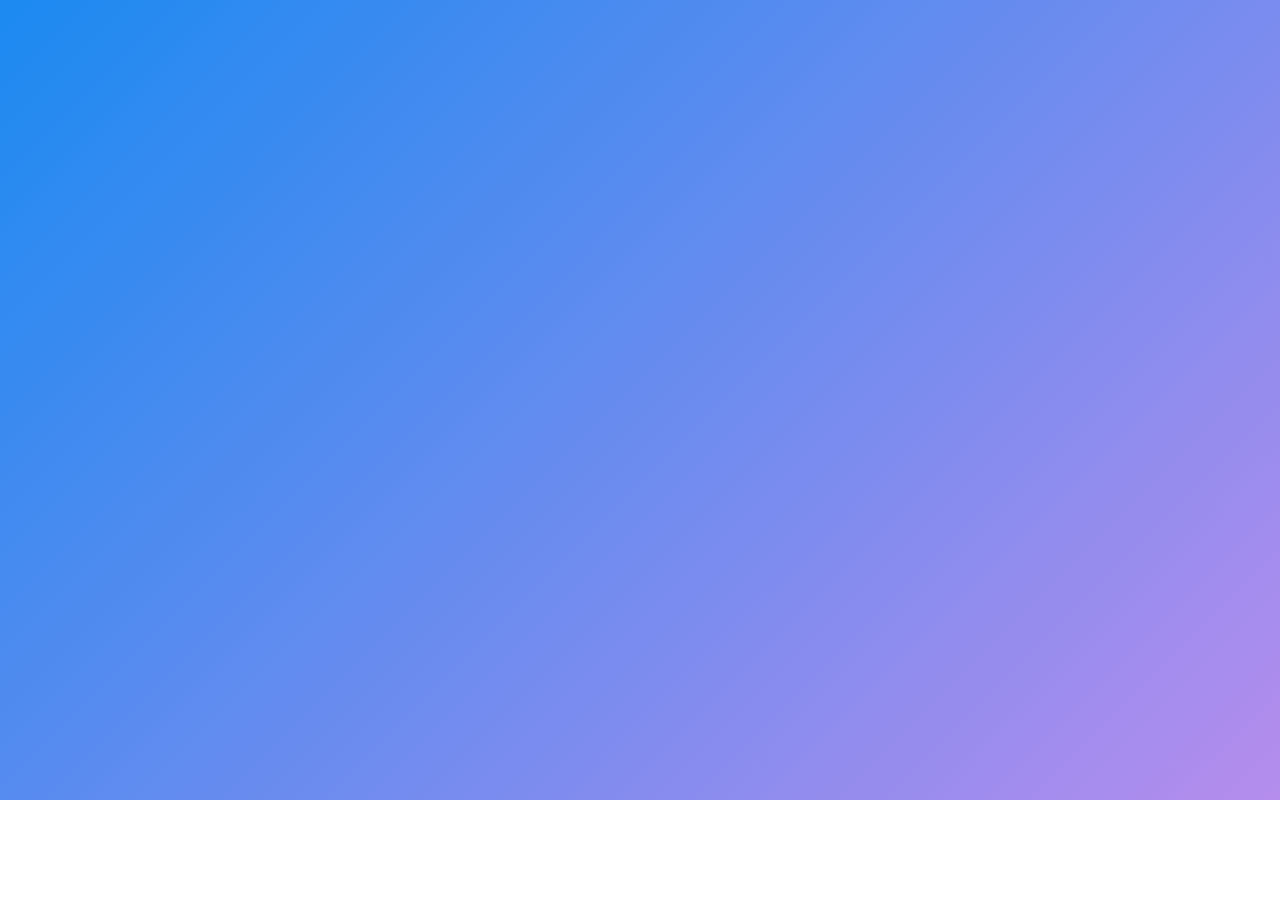
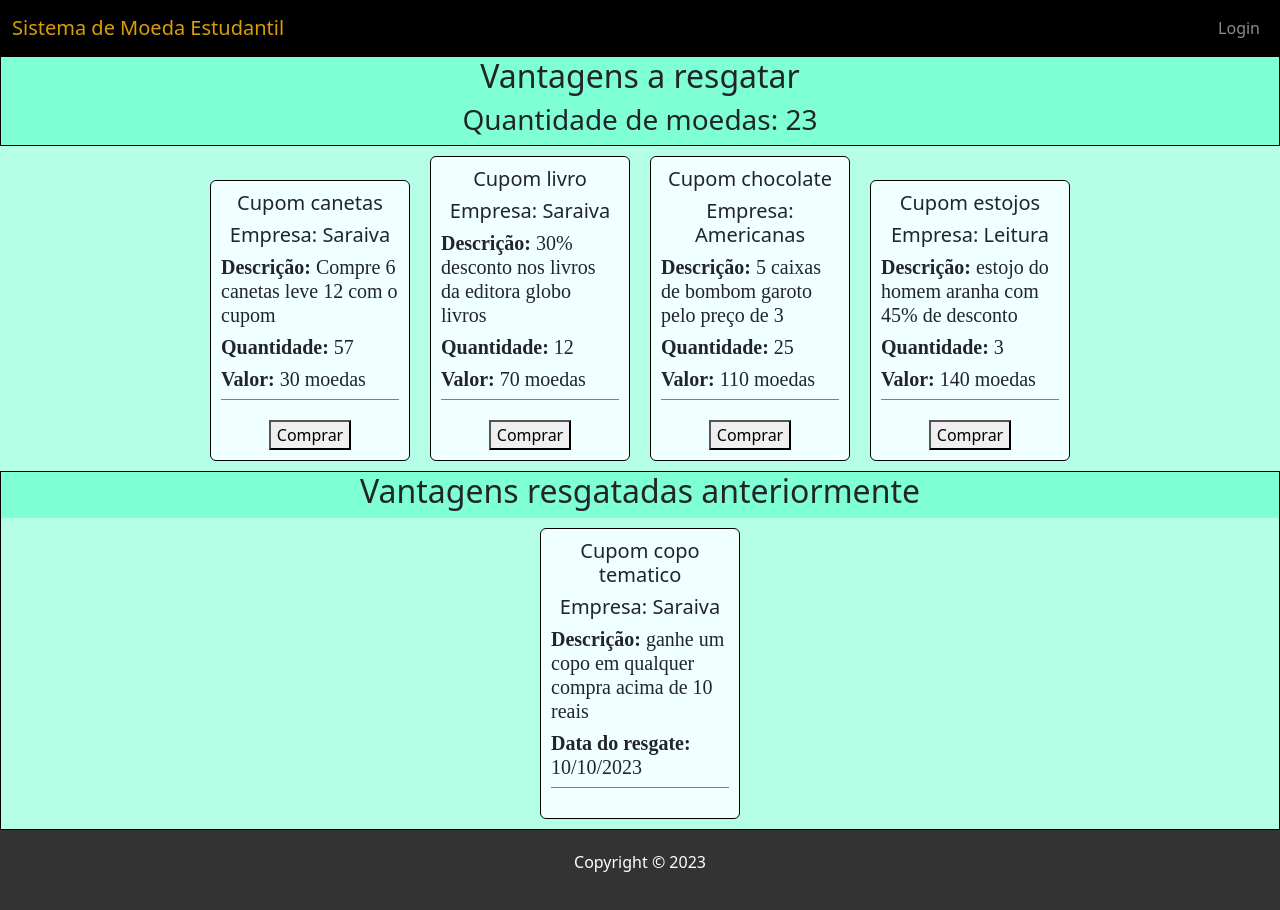
Before and after one commit to Henrique-PS/Laboratorio-03-LDS, a React (Vite) app in the folder Implementacao/frontend/: page /homeAluno in a window 1280 px wide. Before the commit this address had no page. Before the commit the page ends 800 px from the top, so only its background shows below. Built offline with nearby package versions, Linux system fonts and the light colour scheme; the HTML template or start-up script is replaced by a standard one.

Commit message:
tela empresa e aluno

```diff
--- /dev/null
+++ b/Implementacao/frontend/src/pages/HomeAluno.jsx
@@ -0,0 +1,87 @@
+import { useState } from 'react'
+import React from 'react';
+import Select from 'react-select';
+import Navbar from '../components/navbar';
+import Footer from '../components/footer';
+import Axios from 'axios';
+import { toast, ToastContainer } from 'react-toastify';
+import 'react-toastify/dist/ReactToastify.min.css';
+
+import styled from 'styled-components';
+import "./Homes.css";
+const HomeAluno = () => {
+
+    const [values, setValues] = useState();
+
+    return (
+        <div>
+            <Navbar />
+            <ToastContainer />
+            <div className="containerBoxes">
+                <h2>Vantagens a resgatar</h2>
+                <h3>Quantidade de moedas: 23</h3>
+            </div>
+
+            <div className="containerBoxes2">
+                <div className="card">
+                    <div className="card-details">
+                        <h2>Cupom canetas</h2>
+                        <h2>Empresa: Saraiva</h2>
+                        <h5><b>Descrição:</b> Compre 6 canetas leve 12 com o cupom</h5>
+                        <h5><b>Quantidade:</b> 57</h5>
+                        <h5><b>Valor:</b> 30 moedas</h5>
+                    </div>
+                    <button>Comprar</button>
+                </div>
+                <div className="card">
+                    <div className="card-details">
+                        <h2>Cupom livro</h2>
+                        <h2>Empresa: Saraiva</h2>
+                        <h5><b>Descrição:</b> 30% desconto nos livros da editora globo livros</h5>
+                        <h5><b>Quantidade:</b> 12</h5>
+                        <h5><b>Valor:</b> 70 moedas</h5>
+                    </div>
+                    <button>Comprar</button>
+                </div>
+                <div className="card">
+                    <div className="card-details">
+                        <h2>Cupom chocolate</h2>
+                        <h2>Empresa: Americanas</h2>
+                        <h5><b>Descrição:</b> 5 caixas de bombom garoto pelo preço de 3</h5>
+                        <h5><b>Quantidade:</b> 25</h5>
+                        <h5><b>Valor:</b> 110 moedas</h5>
+                    </div>
+                    <button>Comprar</button>
+                </div>
+                <div className="card">
+                    <div className="card-details">
+                        <h2>Cupom estojos</h2>
+                        <h2>Empresa: Leitura</h2>
+                        <h5><b>Descrição:</b> estojo do homem aranha com 45% de desconto</h5>
+                        <h5><b>Quantidade:</b> 3</h5>
+                        <h5><b>Valor:</b> 140 moedas</h5>
+                    </div>
+                    <button>Comprar</button>
+                </div>
+            </div>
+            <div className="containerBoxes">
+                <h2>Vantagens resgatadas anteriormente</h2>
+                <div className="containerBoxes2">
+                <div className="card">
+                    <div className="card-details">
+                        <h2>Cupom copo tematico</h2>
+                        <h2>Empresa: Saraiva</h2>
+                        <h5><b>Descrição:</b> ganhe um copo em qualquer compra acima de 10 reais</h5>
+                        <h5><b>Data do resgate:</b> 10/10/2023</h5>
+                    </div>
+                </div>
+            </div>
+            </div>
+            <Footer />
+        </div>
+
+
+    );
+};
+
+export default HomeAluno;
--- /dev/null
+++ b/Implementacao/frontend/src/pages/HomeEmpresa.jsx
@@ -0,0 +1,102 @@
+import { useState } from 'react'
+import React from 'react';
+import Select from 'react-select';
+import Navbar from '../components/navbar';
+import Footer from '../components/footer';
+import Axios from 'axios';
+import { toast, ToastContainer } from 'react-toastify';
+import 'react-toastify/dist/ReactToastify.min.css';
+
+import styled from 'styled-components';
+import "./Homes.css";
+const HomeEmpresa = () => {
+
+    const [values, setValues] = useState();
+
+    return (
+        <div>
+            <Navbar />
+            <ToastContainer />
+            <div className="login_home">
+                <h4>Criar vantagem</h4>
+                <form>
+                <div className="text_area_home">
+                {/* <label className="form-label">Nome</label> */}
+                    <input
+                    id="Nomevantagem"
+                    name="Nomevantagem"
+                    placeholder="Nome vantagem"
+
+                    />
+                </div>
+                <div className="text_area_home">
+                {/* <label className="form-label">Descrição</label> */}
+                    <input
+                    id="Descrição"
+                    name="Descrição"
+                    placeholder="Descrição"
+
+                    />
+                </div>
+                <div className="text_area_home">
+                {/* <label className="form-label">Quantidade</label> */}
+                    <input
+                    id="Quantidade"
+                    name="Quantidade"
+                    placeholder="Quantidade"
+
+                    />
+                </div>
+                <div className="text_area_home">
+                {/* <label className="form-label">Custo</label> */}
+                    <input
+                    id="Custo"
+                    name="Custo"
+                    placeholder="Custo"
+
+                    />
+                </div>
+
+                <button type="submit" className="btn" >Criar</button>
+                </form>
+            </div>
+            <div className="containerBoxes">
+                <h2>Vantagens existentes</h2>
+            </div>
+            <div className="containerBoxes2">
+                <div className="card">
+                    <div className="card-details">
+                        <h2>Cupom canetas</h2>
+                        <h5><b>Descrição:</b> Compre 6 canetas leve 12 com o cupom</h5>
+                        <h5><b>Quantidade:</b> 57</h5>
+                        <h5><b>Valor:</b> 30 moedas</h5>
+                    </div>
+                    <button>Editar</button>
+                </div>
+                <div className="card">
+                    <div className="card-details">
+                        <h2>Cupom livro</h2>
+                        <h5><b>Descrição:</b> 30% desconto nos livros da editora globo livros</h5>
+                        <h5><b>Quantidade:</b> 12</h5>
+                        <h5><b>Valor:</b> 70 moedas</h5>
+                    </div>
+                    <button>Editar</button>
+                </div>
+                <div className="card">
+                    <div className="card-details">
+                        <h2>Cupom kit lapis</h2>
+                        <h5><b>Descrição:</b> 30 Lapis de colorir com 40% de desconto</h5>
+                        <h5><b>Quantidade:</b> 8</h5>
+                        <h5><b>Valor:</b> 100 moedas</h5>
+                    </div>
+                    <button>Editar</button>
+                </div>
+            </div>
+            <Footer />
+        </div>
+
+
+    );
+};
+
+export default HomeEmpresa;
--- a/Implementacao/frontend/src/pages/Login.jsx
+++ b/Implementacao/frontend/src/pages/Login.jsx
@@ -55,7 +55,6 @@ const Login = () => {
     const { authenticated, login } = useContext(AuthContext);
 
     const handleClickButton = () =>{
-        debugger;
         login(values.email, values.password, tipo);
     };
 
--- /dev/null
+++ b/Implementacao/frontend/src/pages/homes.css
@@ -0,0 +1,119 @@
+body{
+    background: linear-gradient(135deg, #1B8AF1, #B58DED);
+    height: 100vh;
+    width: 100%;
+    text-align: center;
+}
+
+h4{
+    font-family: 'Segoe UI', bold;
+    font-size: 35px;
+    margin-top: 4rem;
+    margin-bottom: 2rem;
+}
+
+form{
+    display: inline-block;
+    align-items: center;
+    height: 200px;
+    width: 350px;
+    margin-bottom: 170px;
+}
+
+.text_area_home{
+    align-content: center;
+    border-radius: 22px;
+    margin-bottom: 5px;
+    width: 100%;
+    height: 24px;
+}
+
+.text_input_home{
+    margin-top: 1.2rem;
+    font-family: 'Montserrat regular';
+    font-size: 20px;
+    border: none;
+    width: 80%;
+}
+
+.btn{
+    margin-top: 28px;
+    width: 165px;
+    height: 60px;
+    border-radius: 30px;
+    background: #B58DED;
+    border: none;
+    font-family: 'Montserrat';
+    font-size: 20px;
+    color: #FFFFFF;
+    box-shadow: 0 4px 8px 0 rgba(181, 141, 237, 0.7), 0 6px 20px 0 rgba(181, 141, 237, 0.9);
+    cursor: pointer;
+}
+
+.login_home{
+    display: inline-block;
+    background: #FFFFFF;
+    width: 434px;
+    height: 380px;
+    margin-top: 1%;
+    margin-bottom: 2%;
+    border-radius: 22px;
+    box-shadow: 0 4px 8px 0 rgba(0, 0, 0, 0.2), 0 6px 20px 0 rgba(0, 0, 0, 0.19);
+}
+
+
+.containerBoxes{
+    background-color: aquamarine;
+    border-color: black;
+    border-width: 1px;;
+    border-style: solid;
+}
+
+.containerBoxes2{
+    background-color: rgb(181, 255, 230);
+    border-color: black;
+}
+
+.card {
+    margin: 10px;
+    padding: 10px;
+    width: 200px;
+    display: inline-block;
+    background-color: azure;
+    border-width: 1px;
+    border-color: black;
+    border-style: solid;
+}
+
+.card-details {
+    border-bottom: gray solid 1px;
+    margin-bottom: 20px;
+    align-items: start;
+
+}
+
+.card-details h5{
+    align-items: start;
+    text-align: left;
+    font-family: 'Montserrat';
+}
+
+.card-details h2{
+    font-size: 20px;
+}
+
+.containerBoxesTop{
+    display: inline-block;
+    align-items: center;
+    width: 400px;
+    margin-left: auto;
+    margin-right: auto;
+    background-color: rgb(144, 255, 255);
+}
+
+.cardTop{
+    border-bottom: gray solid 1px;
+    margin-bottom: 20px;
+    align-items: start;
+    width: 390px;
+}
--- a/Implementacao/frontend/src/routes.jsx
+++ b/Implementacao/frontend/src/routes.jsx
@@ -1,10 +1,12 @@
 import React from 'react'
-import { BrowserRouter, Route, Routes } from 'react-router-dom'
+import { BrowserRouter, Route, Routes, useNavigate } from 'react-router-dom'
 import { useState } from 'react';
 
 import Login from './Pages/Login'
 import Home from './Pages/Home'
 import Cadastro from './Pages/Cadastro'
+import HomeEmpresa from './pages/HomeEmpresa'
+import HomeAluno from './pages/HomeAluno'
 import Axios from 'axios';
 
 import { AuthContext } from "./contexts/auth";
@@ -13,8 +15,13 @@ import { AuthContext } from "./contexts/auth";
 export default function AppRoutes() {
   const [user, setUser] = useState(null);
 
+
   const login = (email, senha, tipo) => {
-    debugger;
+
+    //apenas enquanto n resolve login
+    window.location.href("/Implementacao/frontend/src/pages/homeEmpresa.jsx");
+    //
+
     if(tipo == "aluno"){
       Axios.post("http://localhost:3001/loginAluno", {
           email: email,
@@ -38,14 +45,13 @@ export default function AppRoutes() {
       }).then((response)=>{
           console.log(response);
           setUser({cnpj: "", email});
-          debugger;
       });
   }
 
   };
 
   const logout = () => {
-
+    setUser(null);
   }
 
   return (
@@ -55,6 +61,8 @@ export default function AppRoutes() {
           <Route path="/"  element={<Home />} />
           <Route path="/login" element={<Login />} />
           <Route path="/cadastro" element={<Cadastro />} />
+          <Route path="/homeEmpresa" element={<HomeEmpresa />} />
+          <Route path="/homeAluno" element={<HomeAluno />} />
         </Routes>
       </AuthContext.Provider>
     </BrowserRouter>
```
Also changed, not shown: 2 other files (tests, documents, lock files or other folders).
